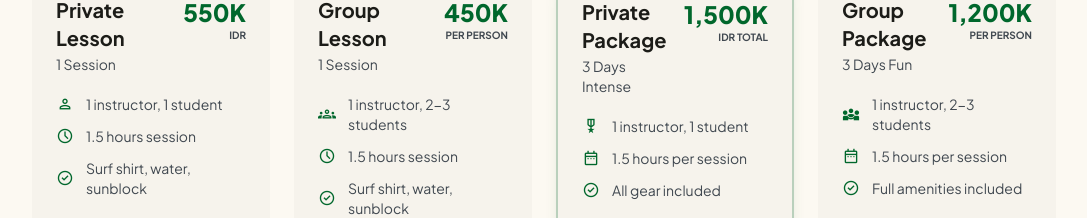
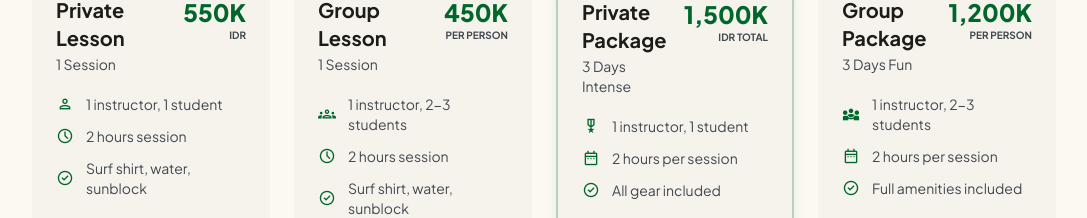
Before and after one commit to agusdwyna/thombalisurfschool, a React (Vite) app: page / in a window 1280 px wide. Shown: the part 1104-1322 px from the top of the page, without its empty margins (96-1183 px from the left). Built offline with nearby package versions, Linux system fonts and the light colour scheme.

Commit message:
packaged detail changed

```diff
--- a/src/App.jsx
+++ b/src/App.jsx
@@ -44,7 +44,7 @@ const packages = [
     priceLabel: "IDR",
     features: [
       { icon: "person", text: "1 instructor, 1 student" },
-      { icon: "schedule", text: "1.5 hours session" },
+      { icon: "schedule", text: "2 hours session" },
       { icon: "check_circle", text: "Surf shirt, water, sunblock" },
     ],
     featured: false,
@@ -59,7 +59,7 @@ const packages = [
     priceLabel: "PER PERSON",
     features: [
       { icon: "groups", text: "1 instructor, 2-3 students" },
-      { icon: "schedule", text: "1.5 hours session" },
+      { icon: "schedule", text: "2 hours session" },
       { icon: "check_circle", text: "Surf shirt, water, sunblock" },
     ],
     featured: false,
@@ -74,7 +74,7 @@ const packages = [
     priceLabel: "IDR TOTAL",
     features: [
       { icon: "military_tech", text: "1 instructor, 1 student" },
-      { icon: "date_range", text: "1.5 hours per session" },
+      { icon: "date_range", text: "2 hours per session" },
       { icon: "check_circle", text: "All gear included" },
     ],
     featured: true,
@@ -89,7 +89,7 @@ const packages = [
     priceLabel: "PER PERSON",
     features: [
       { icon: "diversity_3", text: "1 instructor, 2-3 students" },
-      { icon: "date_range", text: "1.5 hours per session" },
+      { icon: "date_range", text: "2 hours per session" },
       { icon: "check_circle", text: "Full amenities included" },
     ],
     featured: false,
```
